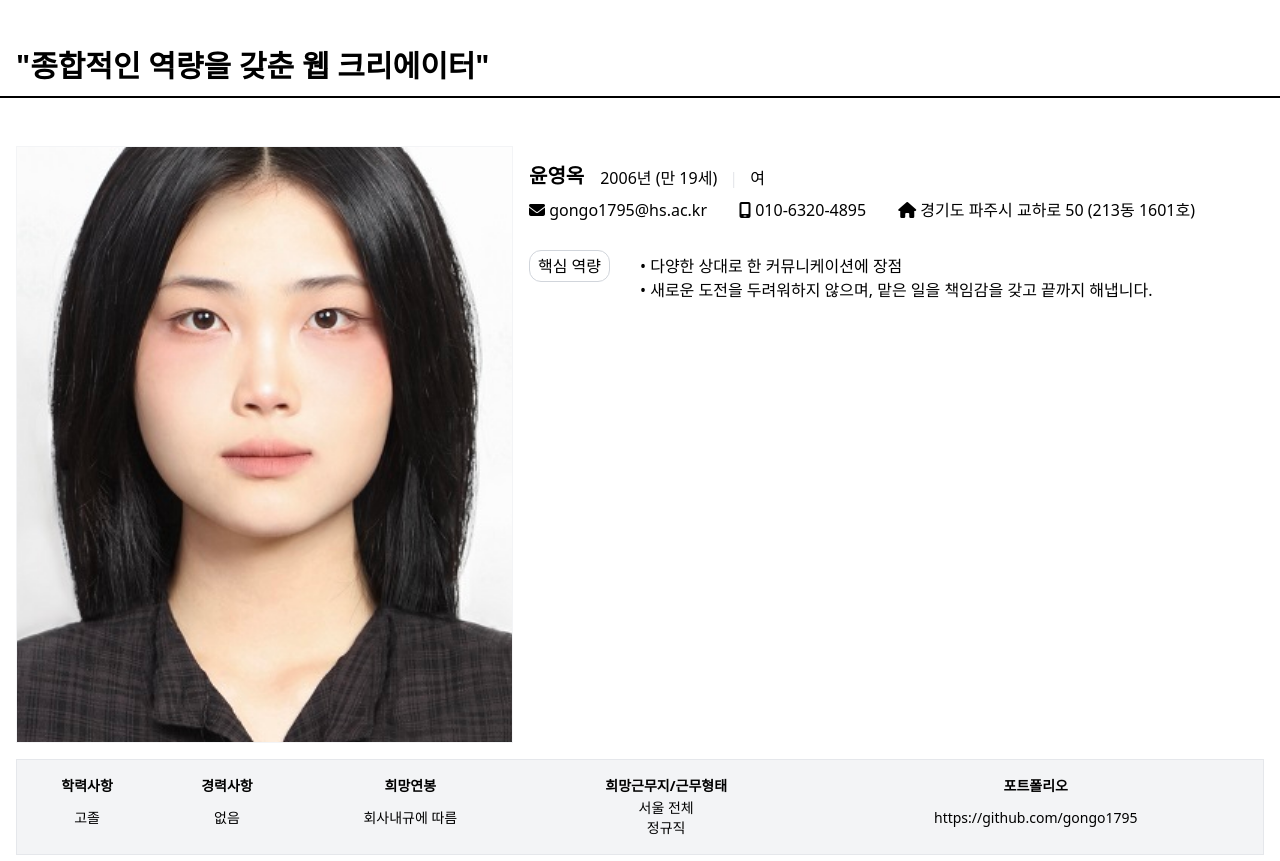
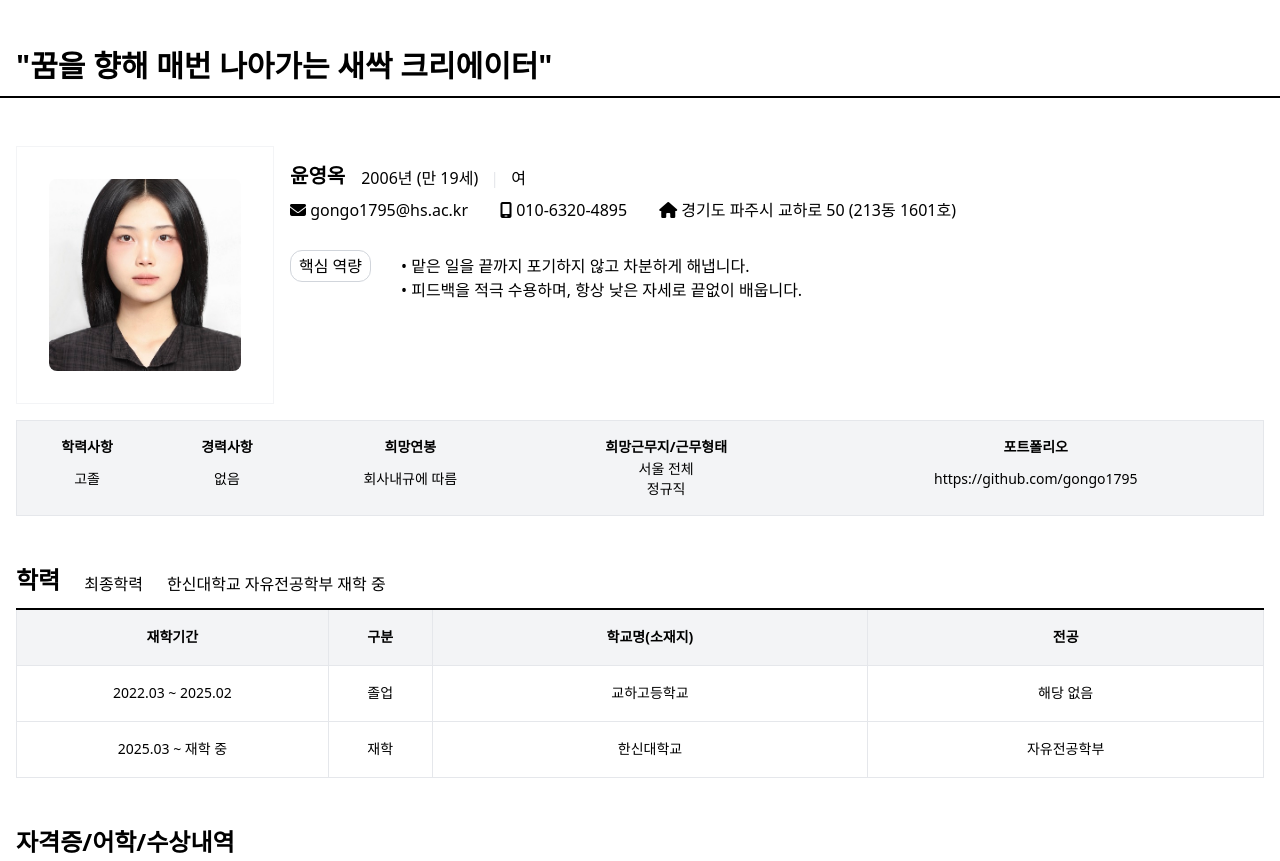
Before and after one commit to gongo1795/gongo1795_portfolio1, a website: page pages/cv.html in a window 1280 px wide. Shown: the top 861 px of the page. Drawn offline with nearby package versions, Linux system fonts and the light colour scheme.

Commit message:
refactor(cv): 이력서 문구 및 스타일 수정
이력서의 제목, 이미지 스타일, 핵심 역량 문구를 업데이트함.

```diff
--- a/pages/cv.html
+++ b/pages/cv.html
@@ -12,7 +12,7 @@
 
   <section class="container mx-auto mt-12 mb-12 border-b-2 border-black px-4">
     <div class="flex gap-6 items-end mb-3">
-      <h2 class="text-3xl font-bold">"종합적인 역량을 갖춘 웹 크리에이터"</h2>
+      <h2 class="text-3xl font-bold">"꿈을 향해 매번 나아가는 새싹 크리에이터"</h2>
     </div>
   </section>
 
@@ -21,7 +21,7 @@
 <section class="container mx-auto flex mb-4 px-4">
   <!-- Photo -->
   <div class="p-8 md:border md:border-gray-100 flex justify-center items-start md:items-center overflow-hidden">
-    <img class="scale-150" src="../images/KakaoTalk_Photo_2025-09-18-11-36-40.jpeg">
+    <img class="w-48 h-48 object-cover rounded-lg" src="../images/KakaoTalk_Photo_2025-09-18-11-36-40.jpeg">
   </div>
   <!-- Contents -->
   <div class="p-4">
@@ -42,8 +42,8 @@
         <span class="py-1 px-2 mr-2 border rounded-xl border-gray-300">핵심 역량</span>
       </div>
       <div class="">
-        <p>• 다양한 상대로 한 커뮤니케이션에 장점</p>
-        <p>• 새로운 도전을 두려워하지 않으며, 맡은 일을 책임감을 갖고 끝까지 해냅니다.</p>
+        <p>• 맡은 일을 끝까지 포기하지 않고 차분하게 해냅니다.</p>
+        <p>• 피드백을 적극 수용하며, 항상 낮은 자세로 끝없이 배웁니다.</p>
       </div>
     </div>
 
```
